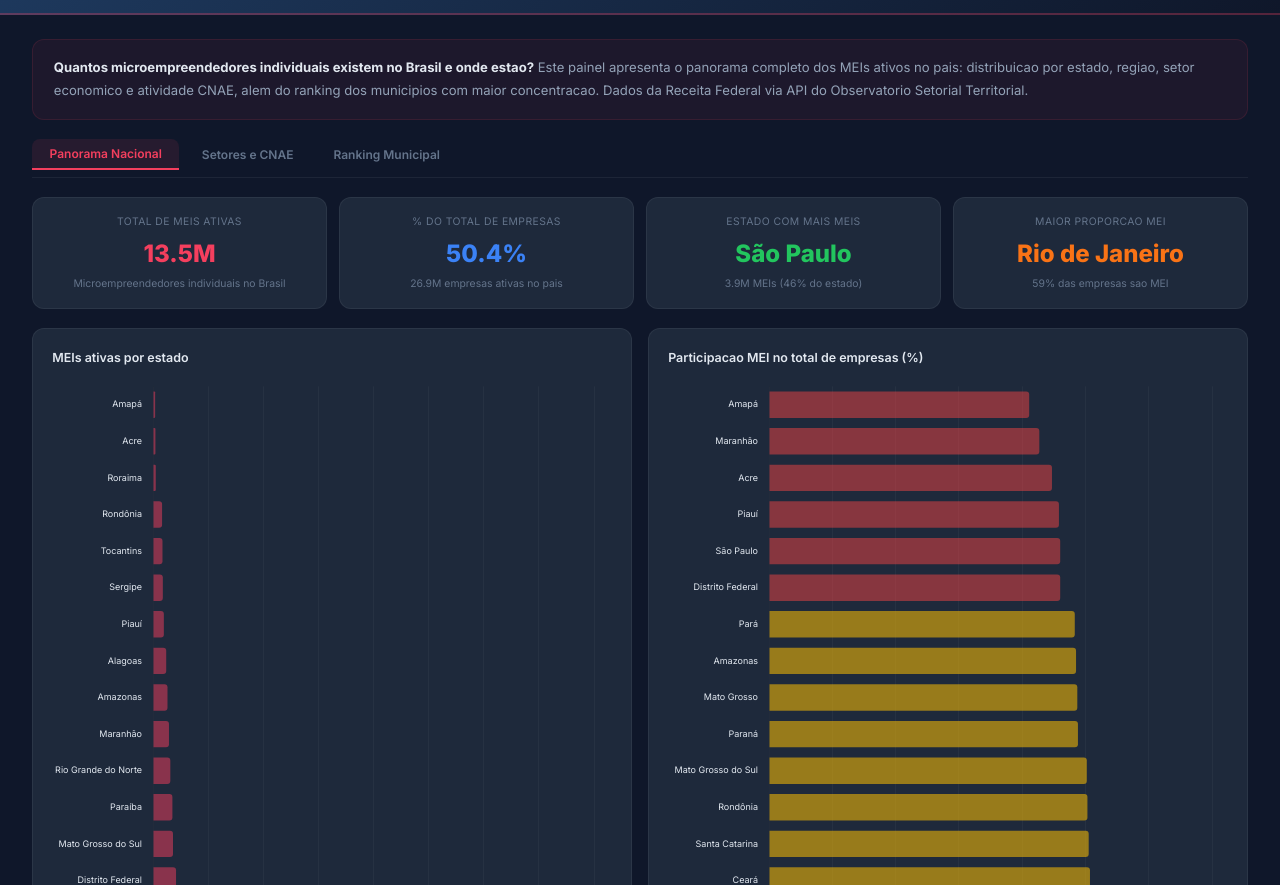
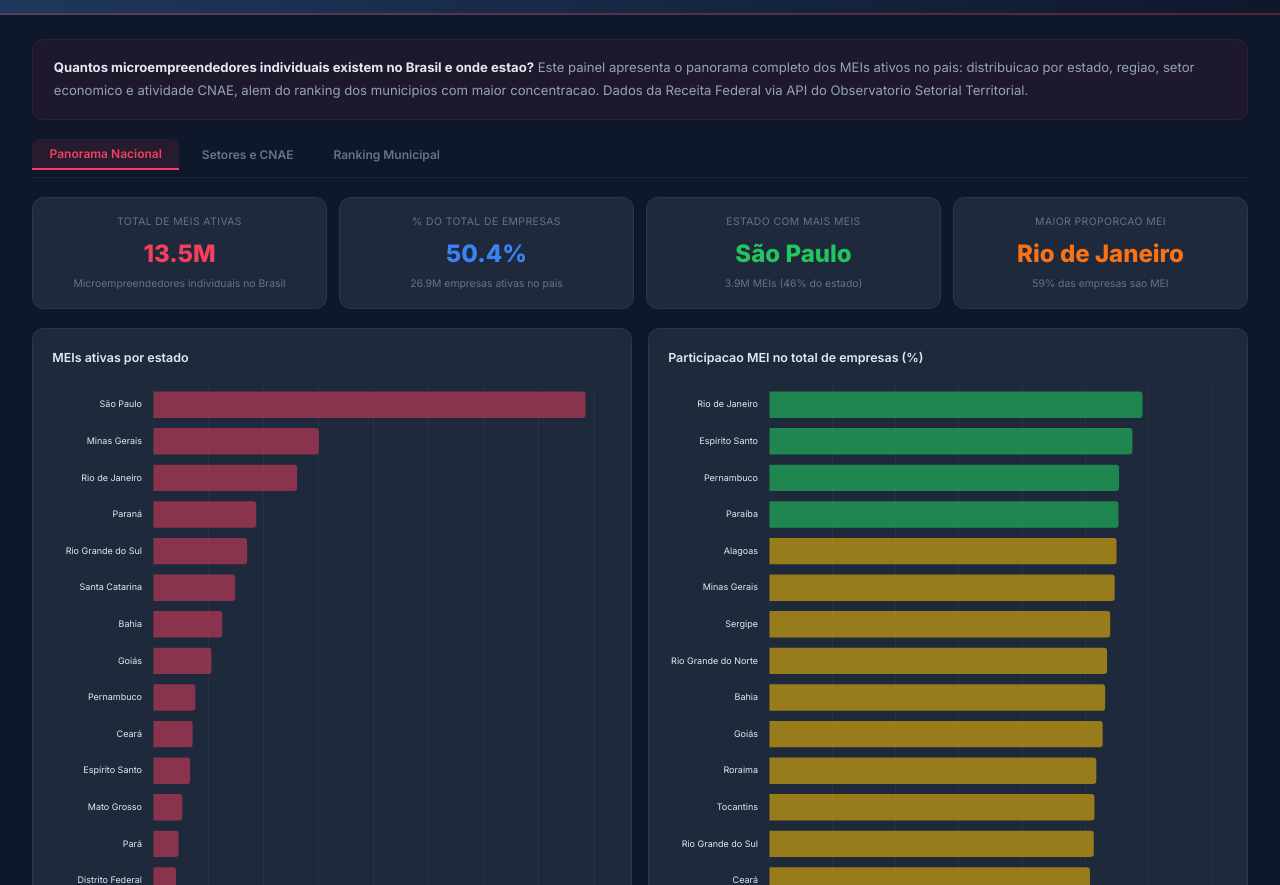
Before and after one commit to julioenders/indicadores-ambiente-negocios, a plain HTML site: page dashboard/6_mei.html in a window 1280 px wide. Shown: the part 67-952 px from the top of the page. Drawn offline with nearby package versions, Linux system fonts and the light colour scheme.

Commit message:
fix: ordenar todos os graficos em ordem decrescente (maior no topo)
Co-Authored-By: Claude Opus 4.6 <noreply@anthropic.com>

```diff
--- a/dashboard/6_mei.html
+++ b/dashboard/6_mei.html
@@ -216,7 +216,7 @@ function renderPanorama(){
     '<div class="kpi"><div class="kpi-label">Estado com mais MEIs</div><div class="kpi-value" style="color:var(--green)">'+topUf.uf+'</div><div class="kpi-detail">'+fmt(topUf.mei)+' MEIs ('+topUf.pct+'% do estado)</div></div>'+
     '<div class="kpi"><div class="kpi-label">Maior proporcao MEI</div><div class="kpi-value" style="color:var(--orange)">'+maiorPct.uf+'</div><div class="kpi-detail">'+maiorPct.pct+'% das empresas sao MEI</div></div>';
 
-  const esSorted=[...es].sort((a,b)=>a.mei-b.mei);
+  const esSorted=[...es].sort((a,b)=>b.mei-a.mei);
   charts.estados=new Chart(document.getElementById('chartEstados'),{
     type:'bar',
     data:{labels:esSorted.map(e=>e.uf),datasets:[{data:esSorted.map(e=>e.mei),backgroundColor:'rgba(244,63,94,.5)',borderRadius:3}]},
@@ -224,7 +224,7 @@ function renderPanorama(){
       scales:{x:{grid:{color:'rgba(255,255,255,.04)'},ticks:{color:'#94a3b8',callback:v=>fmt(v)}},y:{grid:{display:false},ticks:{color:'#e2e8f0',font:{size:9}}}}}
   });
 
-  const esPct=[...es].sort((a,b)=>a.pct-b.pct);
+  const esPct=[...es].sort((a,b)=>b.pct-a.pct);
   charts.pctMei=new Chart(document.getElementById('chartPctMei'),{
     type:'bar',
     data:{labels:esPct.map(e=>e.uf),datasets:[{data:esPct.map(e=>e.pct),backgroundColor:esPct.map(e=>e.pct>=55?'rgba(34,197,94,.6)':e.pct>=48?'rgba(234,179,8,.6)':'rgba(239,68,68,.5)'),borderRadius:3}]},
@@ -260,20 +260,20 @@ function renderSetores(){
     '<div class="kpi"><div class="kpi-label">Setores com MEI</div><div class="kpi-value" style="color:var(--cyan)">'+st.length+'</div><div class="kpi-detail">Grandes setores da economia</div></div>';
 
   const stColors=['rgba(244,63,94,.7)','rgba(59,130,246,.7)','rgba(249,115,22,.7)','rgba(34,197,94,.7)','rgba(139,92,246,.7)','rgba(6,182,212,.7)','rgba(100,116,139,.5)'];
-  var stSorted=st.slice().reverse();
+  var stSorted=st.slice();
   charts.setores=new Chart(document.getElementById('chartSetores'),{
     type:'bar',
-    data:{labels:stSorted.map(function(s){return s.setor}),datasets:[{data:stSorted.map(function(s){return s.mei}),backgroundColor:stColors.slice().reverse(),borderRadius:4}]},
+    data:{labels:stSorted.map(function(s){return s.setor}),datasets:[{data:stSorted.map(function(s){return s.mei}),backgroundColor:stColors,borderRadius:4}]},
     options:{responsive:true,indexAxis:'y',plugins:{legend:{display:false},
       tooltip:{callbacks:{label:function(c){var v=c.raw;return fmtN(v)+' MEIs ('+(v/totalMei*100).toFixed(1)+'%)'}}}},
       scales:{x:{grid:{color:'rgba(255,255,255,.04)'},ticks:{color:'#94a3b8',callback:function(v){return fmt(v)}}},y:{grid:{display:false},ticks:{color:'#e2e8f0',font:{size:10}}}}}
   });
 
-  var top15=dv.slice(0,15).reverse();
+  var top15=dv.slice(0,15);
   charts.cnae=new Chart(document.getElementById('chartCnae'),{
     type:'bar',
     data:{labels:top15.map(function(d){return d.cnae.length>45?d.cnae.substring(0,42)+'...':d.cnae}),datasets:[{data:top15.map(function(d){return d.mei}),backgroundColor:'rgba(59,130,246,.5)',borderRadius:3}]},
-    options:{responsive:true,indexAxis:'y',plugins:{legend:{display:false},tooltip:{callbacks:{title:function(c){var i=14-c[0].dataIndex;return dv[i].cnae},label:c=>fmtN(c.raw)+' MEIs'}}},
+    options:{responsive:true,indexAxis:'y',plugins:{legend:{display:false},tooltip:{callbacks:{title:function(c){return dv[c[0].dataIndex].cnae},label:c=>fmtN(c.raw)+' MEIs'}}},
       scales:{x:{grid:{color:'rgba(255,255,255,.04)'},ticks:{color:'#94a3b8',callback:v=>fmt(v)}},y:{grid:{display:false},ticks:{color:'#e2e8f0',font:{size:9}}}}}
   });
 }
```
